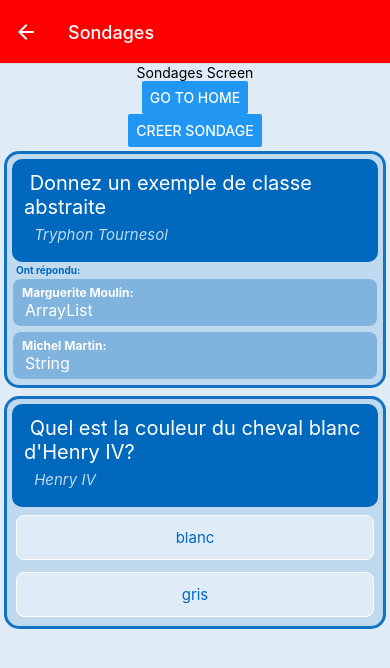
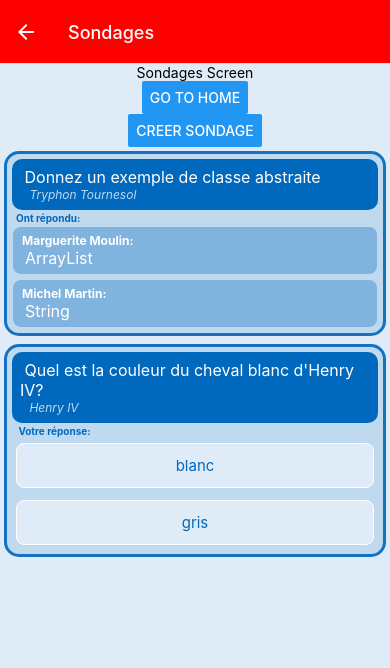
Before and after one commit to soupramanien/cdaMassy2021ReactNative, a React Native app: screen / in a window 390 px wide. Both pictures are taken after a click on the button "GO TO SONDAGES". Shown: the top 668 px of the page. Built offline with nearby package versions, Linux system fonts and the light colour scheme.

Commit message:
Ajout Css affichage questions

```diff
--- a/src/components/sondages/Proposition.js
+++ b/src/components/sondages/Proposition.js
@@ -30,5 +30,10 @@ const styles = StyleSheet.create({
         color: "#0068bd",
         fontSize: 15,
         alignSelf:"center"
-    }
+    },
+    info: {
+        color: "#0068bd",
+        fontSize: 8,
+        alignSelf:"center"
+    },
   })
--- a/src/components/sondages/PropositionList.js
+++ b/src/components/sondages/PropositionList.js
@@ -1,8 +1,7 @@
 import { FlatList, StyleSheet, Text, View } from "react-native";
 import Proposition from "./Proposition";
 
-const PropositionList = ({propositions}) => {//props = {todos: [{}, {}]}
-    // const onAddQuestionPress = () => dispatch(actionCreators.setAddQuestionMode(true))
+const PropositionList = ({propositions}) => {
     const isNoProposition = (propositions.length <1);
     return (
         <View>
@@ -13,7 +12,9 @@ const PropositionList = ({propositions}) => {//props = {todos: [{}, {}]}
                         <button type="button" class="input_btn input_btn--primary input_btn--inside input_uppercase">Envoyer</button>
                     </form> */}
                 </Text>
-                    : <FlatList style={styles.propositionsList}
+                    : <View>
+                        <Text style={styles.info}> Votre réponse: </Text>
+                        <FlatList style={styles.propositionsList}
                         data={propositions}
                         keyExtractor={proposition => String(proposition.idProposition)}
                         contentContainerStyle={styles.container}
@@ -23,6 +24,8 @@ const PropositionList = ({propositions}) => {//props = {todos: [{}, {}]}
                         //refreshing={loading}
                         //onRefresh={loadQuestions}
                     />
+                    </View>
+
             }
         </View>
     )
@@ -41,5 +44,12 @@ export default PropositionList;
       },
       container:{
         //   justifyContent:"space-between"
-      }
+      },
+      info: {
+        color: "#0068bd",
+        fontSize: 10,
+        textAlign:"left",
+        marginLeft: 6,
+        fontWeight:"bold"
+    }
   })
--- a/src/components/sondages/QuestionTitle.js
+++ b/src/components/sondages/QuestionTitle.js
@@ -17,22 +17,21 @@ const styles = StyleSheet.create({
     titleStyle: {
         backgroundColor:  "#0068bd",
         color: "rgb(255, 255, 255)",
-        padding: 12,
+        padding: 8,
         margin: 2,
         borderRadius: 10
     },
     libelleQuestion: {
         color: "#ffffff",
         textAlign: "left",
-        fontSize: 20
+        fontSize: 16
     },
     nomAuteur: {
         color:  "#bfd9ef",
         textAlign: "left",
         fontStyle: "italic",
-        fontSize: 15,
-        padding: 4,
-        margin: 2
+        fontSize: 12,
+        marginLeft: 6
     }
   })
 export default QuestionTitle;
```
